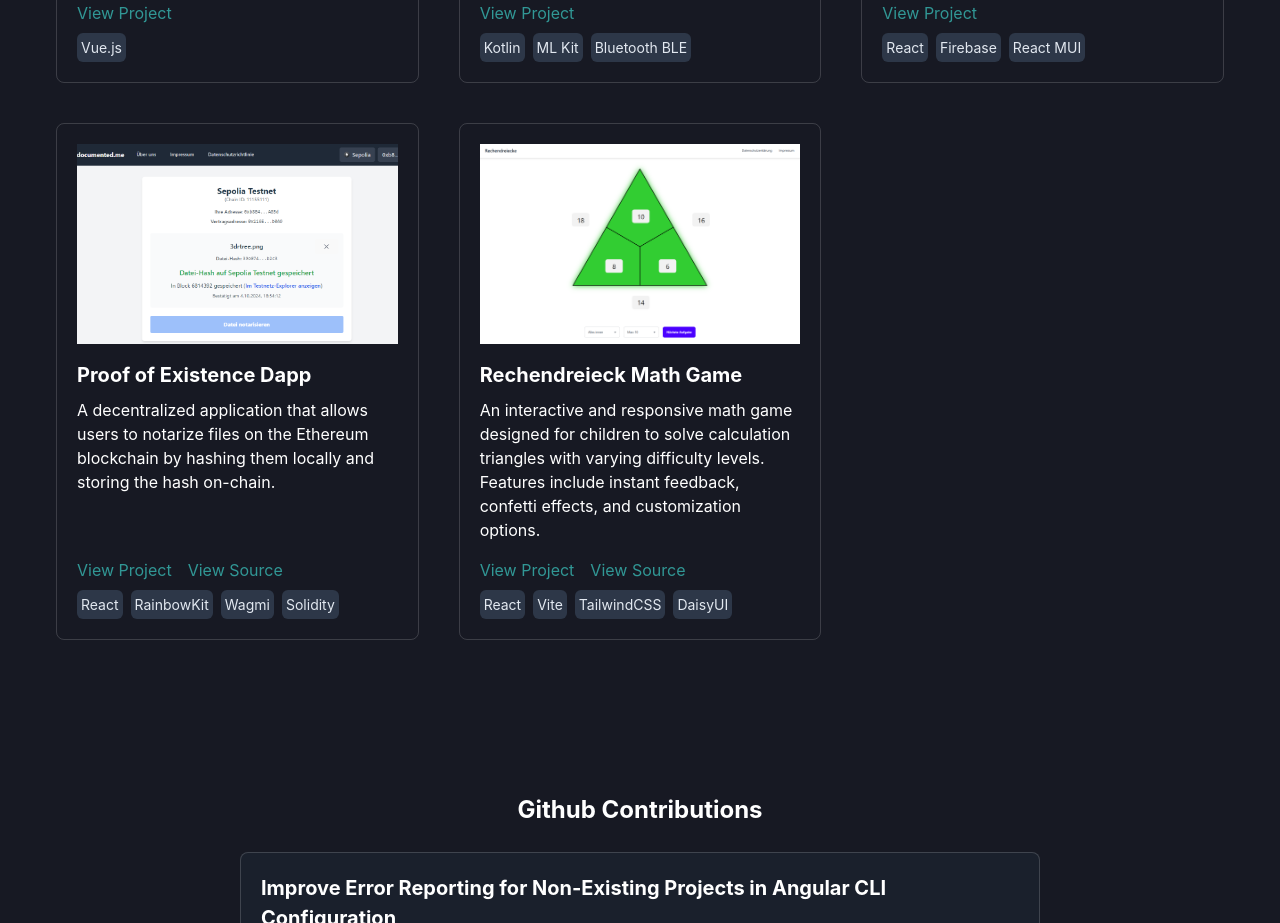
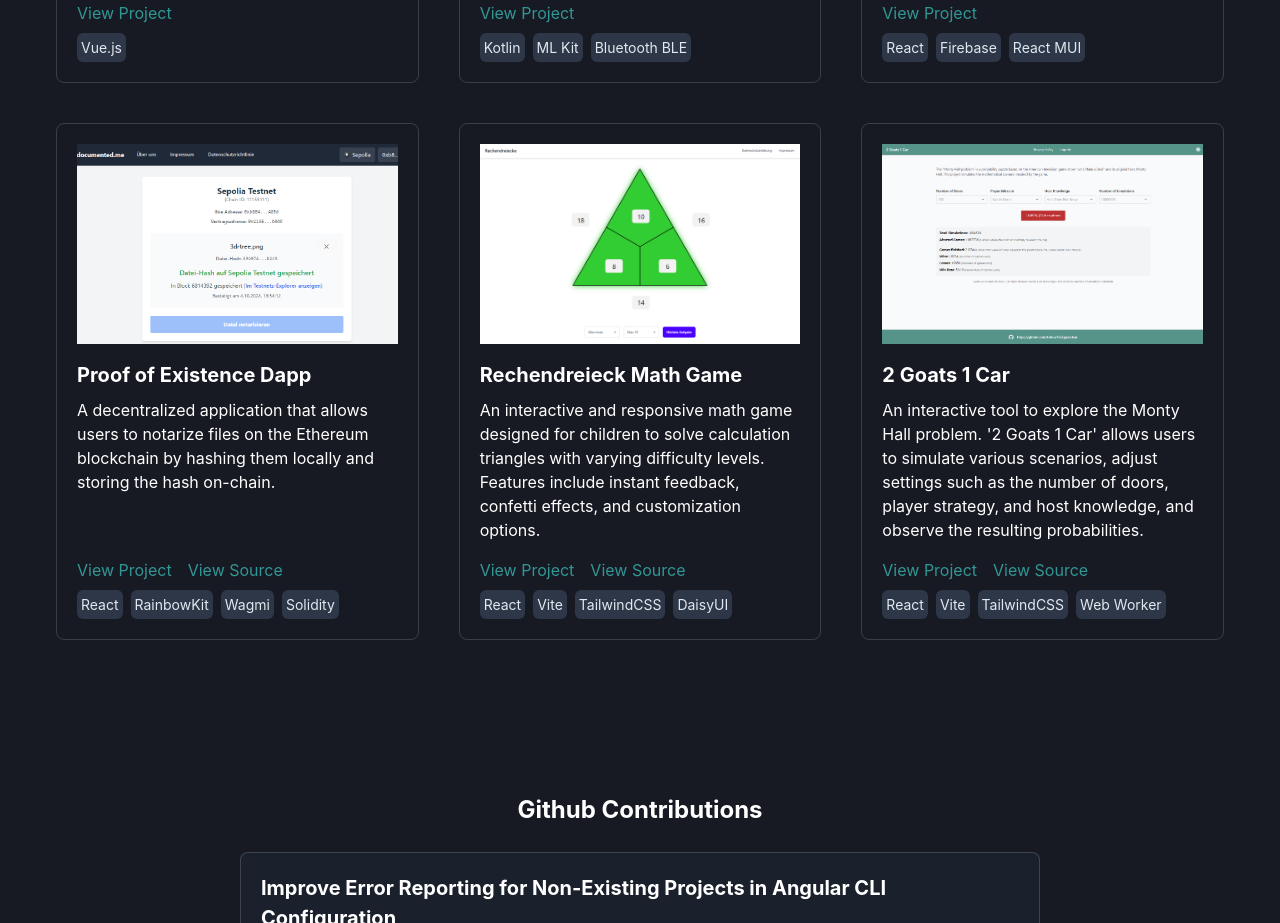
Before and after one commit to tobias74/tobiga, a React (Vite) app in the folder packages/react-app/: page /en/ in a window 1280 px wide. Shown: the part 1220-2143 px from the top of the page. Built offline with nearby package versions, Linux system fonts and the light colour scheme.

Commit message:
add new project

```diff
--- a/packages/react-app/src/data/projects.js
+++ b/packages/react-app/src/data/projects.js
@@ -80,8 +80,20 @@ export const projects = [
         liveLink: 'https://rechendreiecke.de',
         sourceLink: 'https://github.com/tobias74/rechendreiecke',
         image: '/images/rechendreiecke.png'
+    },
+    {
+        "title": "2 Goats 1 Car",
+        "description": {
+            "en": "An interactive tool to explore the Monty Hall problem. '2 Goats 1 Car' allows users to simulate various scenarios, adjust settings such as the number of doors, player strategy, and host knowledge, and observe the resulting probabilities.",
+            "de": "Ein interaktives Werkzeug zur Erforschung des Monty-Hall-Problems. Nutzer können verschiedene Szenarien simulieren, Parameter wie die Anzahl der Türen, die Spielerstrategie und das Wissen des Moderators anpassen und die resultierenden Wahrscheinlichkeiten beobachten."
+        },
+        "tools": ["React", "Vite", "TailwindCSS", "Web Worker"],
+        "liveLink": "https://2goats1car.com",
+        "sourceLink": "https://github.com/tobias74/2goats1car",
+        "image": "/images/2goats1car.png"
     }
 
 
 
+
 ];
```
Also changed, not shown: packages/react-app/public/images/2goats1car.png (added).
